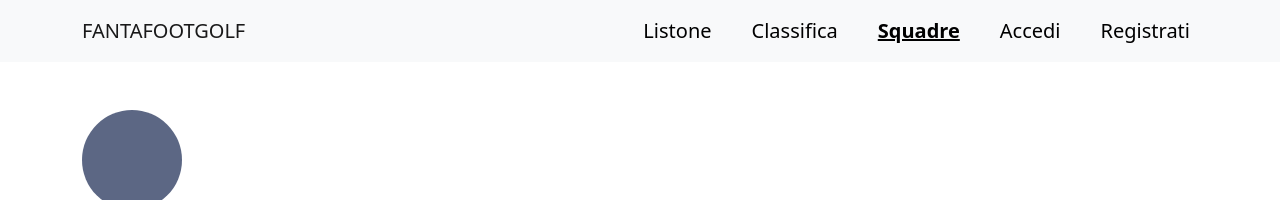
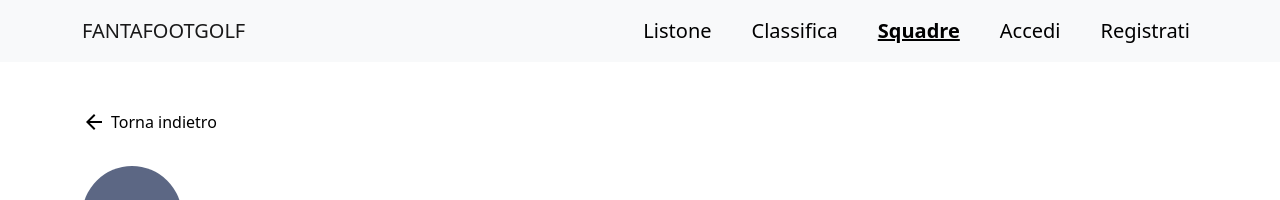
Before and after one commit to lorycade/fantafoot-vite, a React (Vite) app: page /squadre/1 in a window 1280 px wide. Shown: the top 200 px of the page. Built offline with nearby package versions, Linux system fonts and the light colour scheme; no server answers.

Commit message:
go back team detail

```diff
--- a/src/pages/TeamDetail.jsx
+++ b/src/pages/TeamDetail.jsx
@@ -1,6 +1,7 @@
+import { ArrowBack } from "@mui/icons-material";
 import axios from "axios";
 import { useState, useEffect } from "react";
-import { useParams } from "react-router-dom";
+import { Link, useParams } from "react-router-dom";
 
 // import TeamCard from "../components/team-card/TeamCard";
 
@@ -22,6 +23,7 @@ function TeamDetail() {
 
   return (
     <div className="container my-5">
+      <Link to={'/squadre'} className="back-link"><ArrowBack/> Torna indietro</Link>
       <div className="main-info">
         <div className="circle-user">{user && user.name.split('')[0]}{user && user.surname.split('')[0]}</div>
         <div className="names-wrapper">
--- a/src/styles/_general.scss
+++ b/src/styles/_general.scss
@@ -253,3 +253,17 @@ body {
     }
   }
 }
+
+.back-link {
+  display: flex;
+  align-items: center;
+  gap: 5px;
+  color: black;
+  text-decoration: none;
+  margin-bottom: 32px;
+
+  &:hover {
+    text-decoration: underline;
+    color: black;
+  }
+}
```
